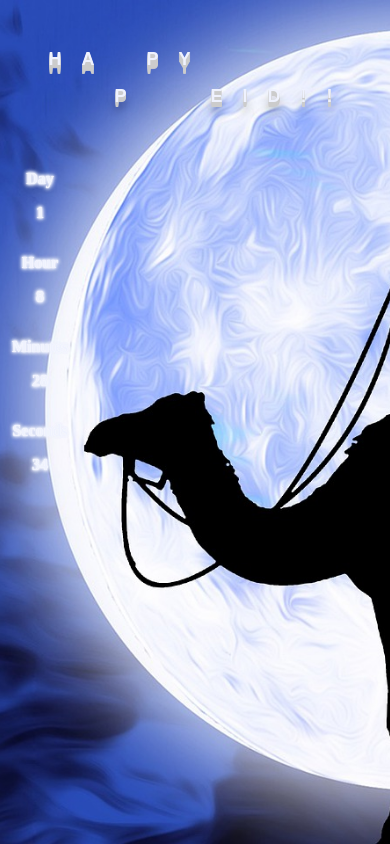
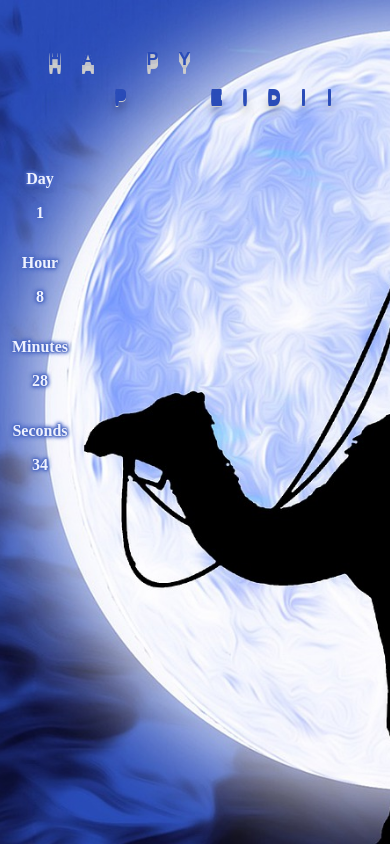
Before and after one commit to leonvita91/js-countdown, a Flask app: page / in a window 390 px wide. Run offline with Flask 3, Linux system fonts and the light colour scheme; some web fonts are replaced.

Commit message:
add animations to font

```diff
--- a/projectcamel/static/style.css
+++ b/projectcamel/static/style.css
@@ -18,7 +18,7 @@
     background-size: cover;
     font-family: 'TmonMonsori';
     color: #fff;
-    text-shadow: 0 1px #ccc, 0 2px #ccc, 0 3px #ccc, 0 4px #ccc, 0 5px #ccc, 0 6px 0 transparent, 0 7px transparent, 0 8px transparent, 0 9px transparent, 0 10px 10px rgba(0, 0, 0, 0.4);
+    text-shadow: 0 1px #2A4CB8, 0 2px #2A4CB8, 0 3px #2A4CB8, 0 4px #2A4CB8, 0 5px #ccc, 0 6px 0 transparent, 0 7px transparent, 0 8px transparent, 0 9px transparent, 0 10px 10px rgba(0, 0, 0, 0.4);
 }
 
 .box{
@@ -107,7 +107,6 @@
     display: flex;
     justify-content: space-between;
     margin-left: 50px;
-
 }
 
 .countdown h3 {
@@ -117,12 +116,13 @@
     animation: glow 2s ease-in-out infinite alternate;
 }
 
+/* glowing */
 @-webkit-keyframes glow {
     from {
         text-shadow: 0 0 1px #fff, 0 0 0px #fff, 0 0 3px #EFF2FC, 0 0 0px #EFF2FC, 0 0 0px #EFF2FC, 0 0 0px #EFF2FC, 0 0 0px #EFF2FC;
     }
     to {
-        text-shadow: 0 0 1px #fff, 0 0 2px #EFF2FC, 0 0 3px #EFF2FC, 0 0 4px #EFF2FC, 0 0 5px #EFF2FC, 0 0 6px #EFF2FC, 0 0 7px #EFF2FC;
+        text-shadow: 0 0 1px #2A4CB8, 0 0 2px #2A4CB8, 0 0 3px #2A4CB8, 0 0 4px #2A4CB8, 0 0 5px #2A4CB8, 0 0 6px #2A4CB8, 0 0 7px #2A4CB8;
     }
     }
 .container-day,
@@ -144,20 +144,19 @@
         background-size: cover;
         font-family: 'TmonMonsori';
         color: #fff;
-        text-shadow: 0 1px #ccc, 0 2px #ccc, 0 3px #ccc, 0 4px #ccc, 0 5px #ccc, 0 6px 0 transparent, 0 7px transparent, 0 8px transparent, 0 9px transparent, 0 10px 10px rgba(0, 0, 0, 0.4);
+        text-shadow: 0 1px #2A4CB8, 0 2px #2A4CB8, 0 3px #2A4CB8, 0 4px #2A4CB8, 0 5px #ccc, 0 6px 0 transparent, 0 7px transparent, 0 8px transparent, 0 9px transparent, 0 10px 10px rgba(0, 0, 0, 0.4);
     }
     .box {
+        color:#2A4CB8;
         display: flex;
         flex-direction: row;
         font-size: large;
     }
-
     .greetings {
         margin: 0;
         display: flex;
         justify-content: center;
     }
-
     .countdown {
         margin: 0;
         width: 80px;
@@ -165,8 +164,17 @@
         flex-direction: column;
         align-items: center;
         }
-
     .countdown h3 {
         font-size: medium;
     }
+
+    /* glowing */
+    @-webkit-keyframes glow {
+    from {
+        text-shadow: 0 0 1px #fff, 0 0 0px #fff, 0 0 3px #EFF2FC, 0 0 0px #EFF2FC, 0 0 0px #EFF2FC, 0 0 0px #EFF2FC, 0 0 0px #EFF2FC;
+    }
+    to {
+        text-shadow: 0 0 1px #2A4CB8, 0 0 2px #2A4CB8, 0 0 3px #2A4CB8, 0 0 4px #2A4CB8, 0 0 5px #2A4CB8, 0 0 6px #2A4CB8, 0 0 7px #2A4CB8;
+    }
+    }
 }
```
